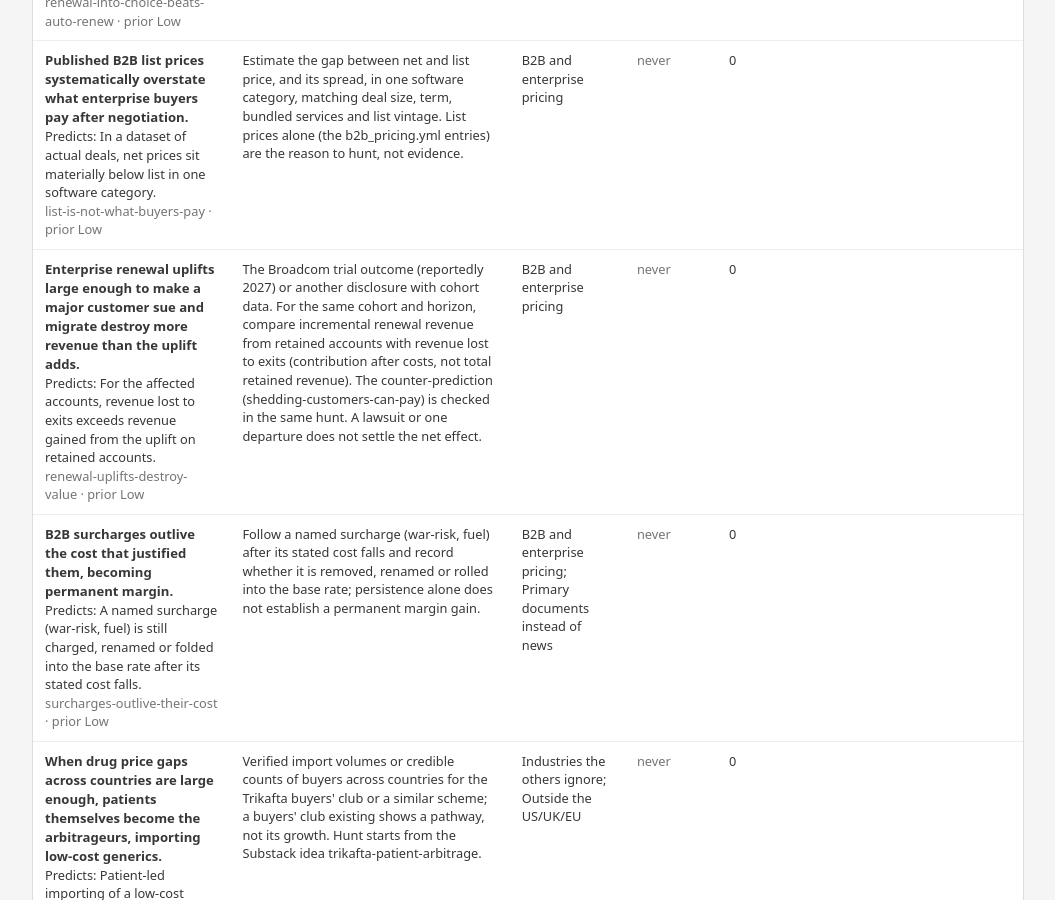
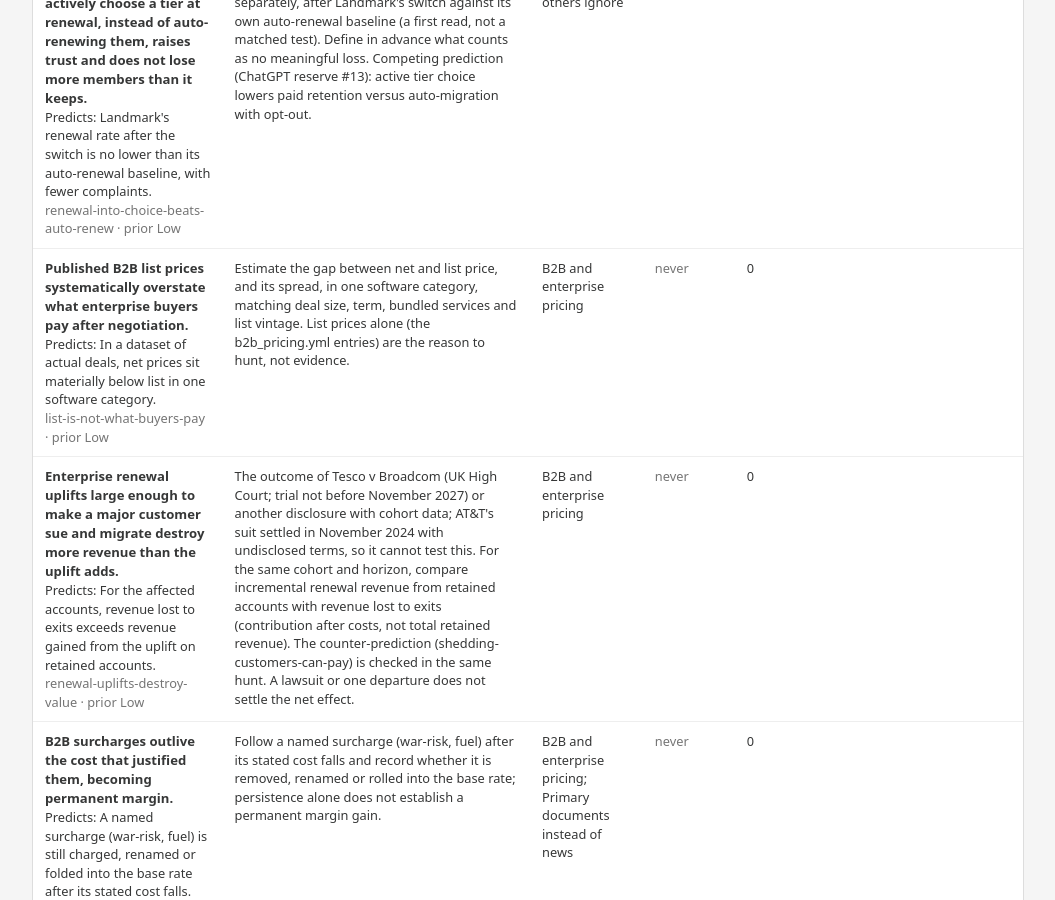
Before and after one commit to UtpalDholakia/pricing-briefings, a Jekyll site: the page built from hypotheses.html, in a window 1280 px wide and 900 px high, scrolled down 2635 px. Shown: the whole window, without its empty margins (112-1167 px from the left). Built offline with Jekyll 4.4.1, drawn with Linux system fonts in a browser that asks for light colours.

Commit message:
Meta AI instructions: add hypothesis-hunt section; clarify Broadcom test (Tesco trial not before Nov 2027; AT&T settled 2024)
Co-Authored-By: Claude Opus 5.5 <noreply@anthropic.com>
Claude-Session: https://claude.ai/code/session_01LmkF8gatzx4Nek6k29mPz2

```diff
--- a/_data/hypotheses.yml
+++ b/_data/hypotheses.yml
@@ -227,7 +227,7 @@
 - hypothesis_id: renewal-uplifts-destroy-value
   hypothesis: Enterprise renewal uplifts large enough to make a major customer sue and migrate destroy more revenue than the uplift adds.
   predicts: For the affected accounts, revenue lost to exits exceeds revenue gained from the uplift on retained accounts.
-  test: The Broadcom trial outcome (reportedly 2027) or another disclosure with cohort data. For the same cohort and horizon, compare incremental renewal revenue from retained accounts with revenue lost to exits (contribution after costs, not total retained revenue). The counter-prediction (shedding-customers-can-pay) is checked in the same hunt. A lawsuit or one departure does not settle the net effect.
+  test: The outcome of Tesco v Broadcom (UK High Court; trial not before November 2027) or another disclosure with cohort data; AT&T's suit settled in November 2024 with undisclosed terms, so it cannot test this. For the same cohort and horizon, compare incremental renewal revenue from retained accounts with revenue lost to exits (contribution after costs, not total retained revenue). The counter-prediction (shedding-customers-can-pay) is checked in the same hunt. A lawsuit or one departure does not settle the net effect.
   status: Testing
   confidence: Low
   lanes:
--- a/_data/substack/ideas.yml
+++ b/_data/substack/ideas.yml
@@ -254,7 +254,7 @@
   published_url: null
   published_date: null
   revisit_date: null
-  notes: Renewal increases large enough that a major customer is suing and migrating away. Is deliberately losing a large share of customers a coherent pricing strategy, and when does the exodus outrun the extra revenue? Enterprise licensing is absent from the archive. Trial reportedly set for 2027; good revisit point.
+  notes: Renewal increases large enough that a major customer is suing and migrating away. Is deliberately losing a large share of customers a coherent pricing strategy, and when does the exodus outrun the extra revenue? Enterprise licensing is absent from the archive. Tesco v Broadcom (UK High Court) is listed for trial no sooner than November 2027, a good revisit point; AT&T's separate suit settled in November 2024.
 - created: '2026-11-16'
   idea: 'Designing B2B surcharges: war-risk fees in container shipping'
   idea_slug: b2b-surcharge-pass-through
```
Also changed, not shown: META_AI_INSTRUCTIONS.md (+5 -0 lines).
